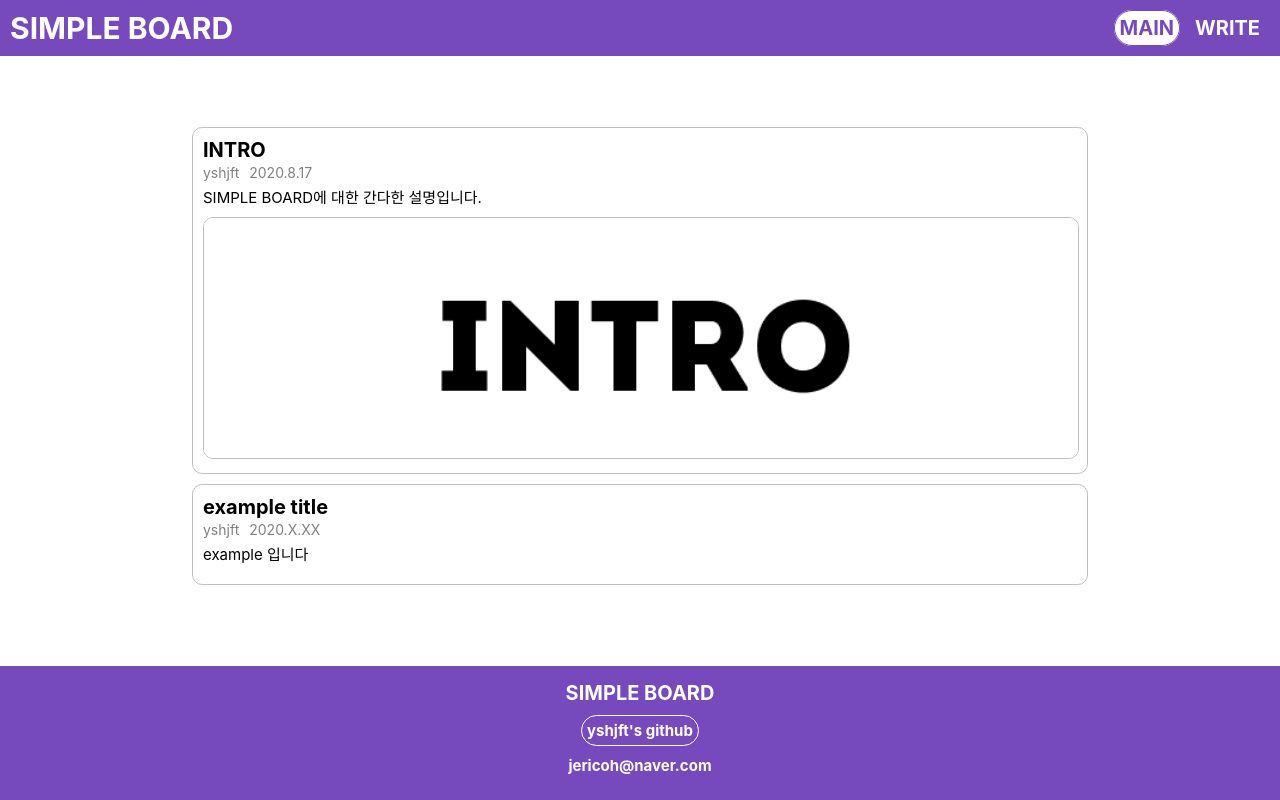
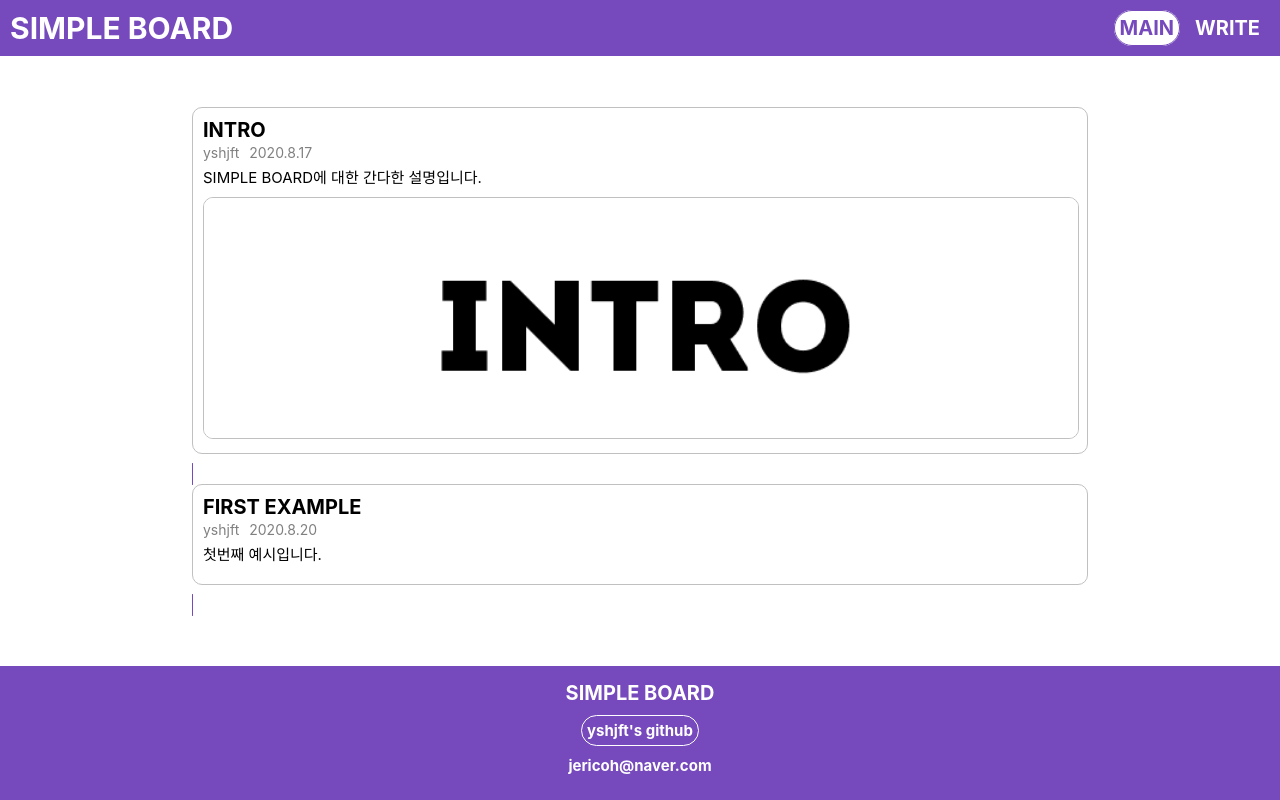
Before and after one commit to yshjft/react_simple_board, a React (Create React App) app: page / in a window 1280 px wide. Built offline with nearby package versions, Linux system fonts and the light colour scheme.

Commit message:
read part

```diff
--- a/src/App.js
+++ b/src/App.js
@@ -13,9 +13,9 @@ function App() {
     <div className="App">
       <Header></Header>
       <Switch className="Main">
-        <Route exact path='/'><Board></Board></Route>
-        <Route exact path='/write'><Write></Write></Route>
-        <Route exact path='/intro'><Intro></Intro></Route>
+        <Route exact path='/' component={Board}></Route>
+        <Route exact path='/write' component={Write}></Route>
+        <Route exact path='/intro' component={Intro}></Route>
       </Switch>
       <Footer></Footer>
     </div>
--- a/src/components/Main/Board/Board.jsx
+++ b/src/components/Main/Board/Board.jsx
@@ -8,10 +8,16 @@ class Board extends Component{
     constructor(props){
         super(props);
         this.state={
-            intro : this.props.list[0],
+            intro : this.props.intro,
+            list : this.props.list,
         }
     }
     render(){
+        let lists=this.state.list;
+        let _list=lists.map((list, index)=>(
+            <List key={index} list={list}></List>
+        ));
+
         return(
             <div className="Main">
                 <NavLink exact to={this.state.intro.path} className="link">
@@ -26,7 +32,9 @@ class Board extends Component{
                     </div>
                 </NavLink>
 
-                <List></List>
+                {/* <List></List> */}
+                {_list}
+
 
             </div>
         );
--- a/src/components/Main/Board/List.css
+++ b/src/components/Main/Board/List.css
@@ -1,3 +1,8 @@
+.link{
+    text-decoration:none;
+    color :black;
+}
+
 .list{
     margin-bottom:10px;
     padding : 10px;
--- a/src/components/Main/Board/List.jsx
+++ b/src/components/Main/Board/List.jsx
@@ -3,16 +3,19 @@ import {NavLink} from 'react-router-dom';
 
 import "./List.css";
 
-function List(){
+function List(props){
     return(
-        <div className="list">
-            <div className="listTitle">example title</div>
-            <div className="listInfo">
-                <div className="listWriter">yshjft</div>
-                <div className="listDate">2020.X.XX</div>
+        <NavLink exact to="/" className="link">
+            <div className="list">
+                <div className="listTitle">{props.list.title}</div>
+                <div className="listInfo">
+                    <div className="listWriter">{props.list.writer}</div>
+                    <div className="listDate">{props.list.date}</div>
+                </div>
+                <div className="listSubtitle">{props.list.subTitle}</div>
             </div>
-            <div className="listSubtitle">example 입니다</div>
-        </div>
+        </NavLink>
+
     )
 }
 
--- a/src/components/Main/Containers/Board.jsx
+++ b/src/components/Main/Containers/Board.jsx
@@ -3,6 +3,7 @@ import {connect} from "react-redux";
 
 function mapReduxStateToReactProps(state){
     return{
+        intro : state.intro,
         list : state.list
     }
 }
--- a/src/components/Main/Read/Intro.jsx
+++ b/src/components/Main/Read/Intro.jsx
@@ -6,11 +6,11 @@ class Intro extends Component{
     constructor(props){
         super(props);
         this.state={
-            introTitle : store.getState().list[0].title,
-            introWriter : store.getState().list[0].writer,
-            introDate : store.getState().list[0].date,
-            introSubTitle : store.getState().list[0].subTitle,
-            introImgSrc : store.getState().list[0].imgSrc,
+            introTitle : store.getState().intro.title,
+            introWriter : store.getState().intro.writer,
+            introDate : store.getState().intro.date,
+            introSubTitle : store.getState().intro.subTitle,
+            introImgSrc : store.getState().intro.imgSrc,
         }
     }
     render(){
--- a/src/components/Main/Write/Write.jsx
+++ b/src/components/Main/Write/Write.jsx
@@ -1,5 +1,5 @@
 import React, {Component} from "react";
-import {withRouter} from "react-router-dom"; //
+import {withRouter} from "react-router-dom";
 import store from "../../../store";
 import "./Write.css";
 
--- a/src/store.js
+++ b/src/store.js
@@ -4,32 +4,29 @@ export default createStore(function(state, action){
     if(state===undefined){
         return {
             lastId : 0,
+            intro :{
+                id : 0,
+                path: "/intro",
+                title : "INTRO",
+                writer : "yshjft",
+                date : "2020.8.17",
+                subTitle : "SIMPLE BOARD에 대한 간다한 설명입니다.",
+                imgSrc : "/images/intro.png",
+            },
             list : [
                 {
                     id : 0,
-                    path: "/intro",
-                    title : "INTRO",
+                    path: "/0",
+                    title : "FIRST EXAMPLE",
                     writer : "yshjft",
-                    date : "2020.8.17",
-                    subTitle : "SIMPLE BOARD에 대한 간다한 설명입니다.",
-                    imgSrc : "/images/intro.png",
+                    date : "2020.8.20",
+                    subTitle : "첫번째 예시입니다.",
+                    write : "SIMPLE BOARD의 WRITE를 통하여 원하는 내용을 입력한 경우 첫번째 예시와 같이 내용이 나타납니다.",
+                    password : "111111"
                 },
-                /*
-                    id
-                    path
-                    title
-                    writer
-                    date
-                    subTitle
-                    main content(write)
-                    password
-                */
             ]
         }
     } else if(action.type === "EDIT_LASTID"){
-        // let _lastId=action.lastId;
-        // return {lastId: _lastId};
-
         return {...state, lastId : action.lastId}
     }
     else if(action.type === "WRITE"){
```
